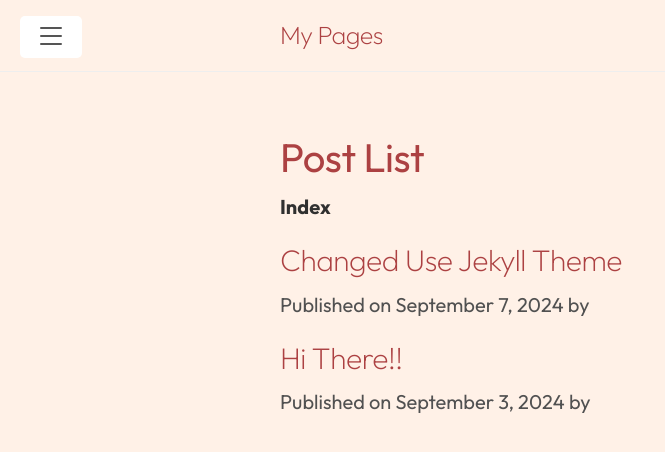
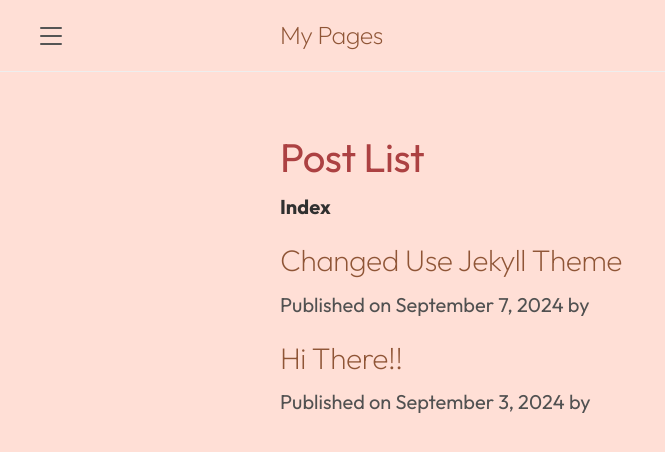
Before and after one commit to redsappan/redsappan.github.io, a Jekyll site: the page built from listing.md, in a window 1280 px wide. Shown: the top 452 px of the page, without its empty margins (0-665 px from the left). Built offline with Jekyll 4.4.1, drawn with Linux system fonts in a browser that asks for light colours; some web fonts are replaced.

Commit message:
minor fixes

```diff
--- a/_config.yml
+++ b/_config.yml
@@ -6,7 +6,7 @@ url:
 baseurl:             ''
 paginate:            5
 # permalink:           pretty
-excerpt_separator: '\n'
+exerpt_separator: '\n'
 show_excerpts: true
 # About/contact
 author:
--- a/_layouts/default.html
+++ b/_layouts/default.html
@@ -3,7 +3,7 @@
 
   {% include head.html %}
 
-  <body class="theme-base-08 sidebar-overlay">
+  <body class="theme-base-0f sidebar-overlay">
 
     {% include sidebar.html %}
 
--- a/public/css/lanyon.css
+++ b/public/css/lanyon.css
@@ -218,7 +218,7 @@ a.sidebar-nav-item:focus {
   align-items: center;
   padding: .25rem .75rem;
   color: #505050;
-  background-color: #fff;
+  /* background-color: #fff; */
   border-radius: .25rem;
   cursor: pointer;
 }
--- a/public/css/poole.css
+++ b/public/css/poole.css
@@ -60,7 +60,8 @@ html {
 
 body {
   color: #515151;
-  background-color: #fff1e7;
+  /* background-color: #fff1e7; */
+  background-color: #FFDFD6;
   -webkit-text-size-adjust: 100%;
       -ms-text-size-adjust: 100%;
 }
```
